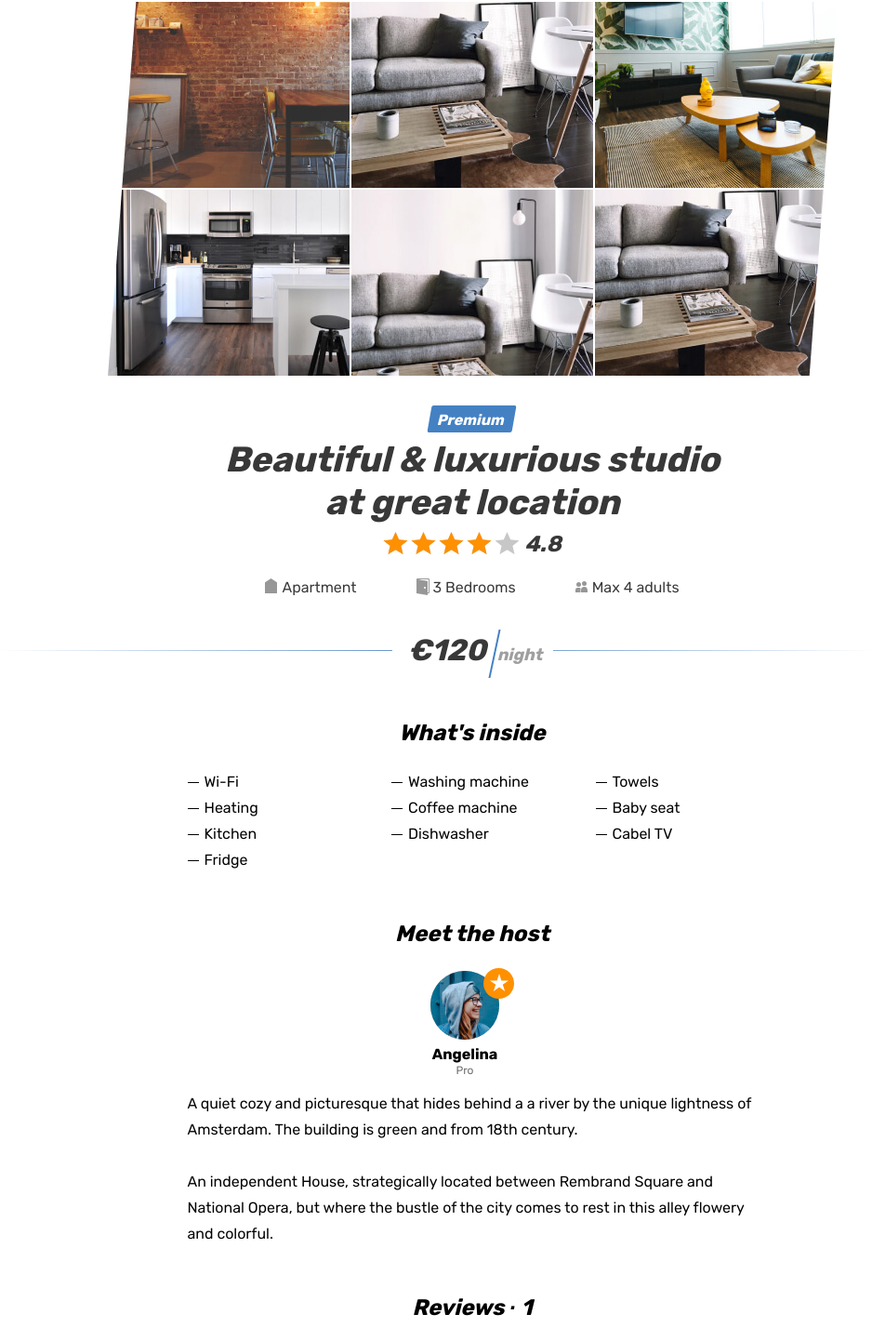
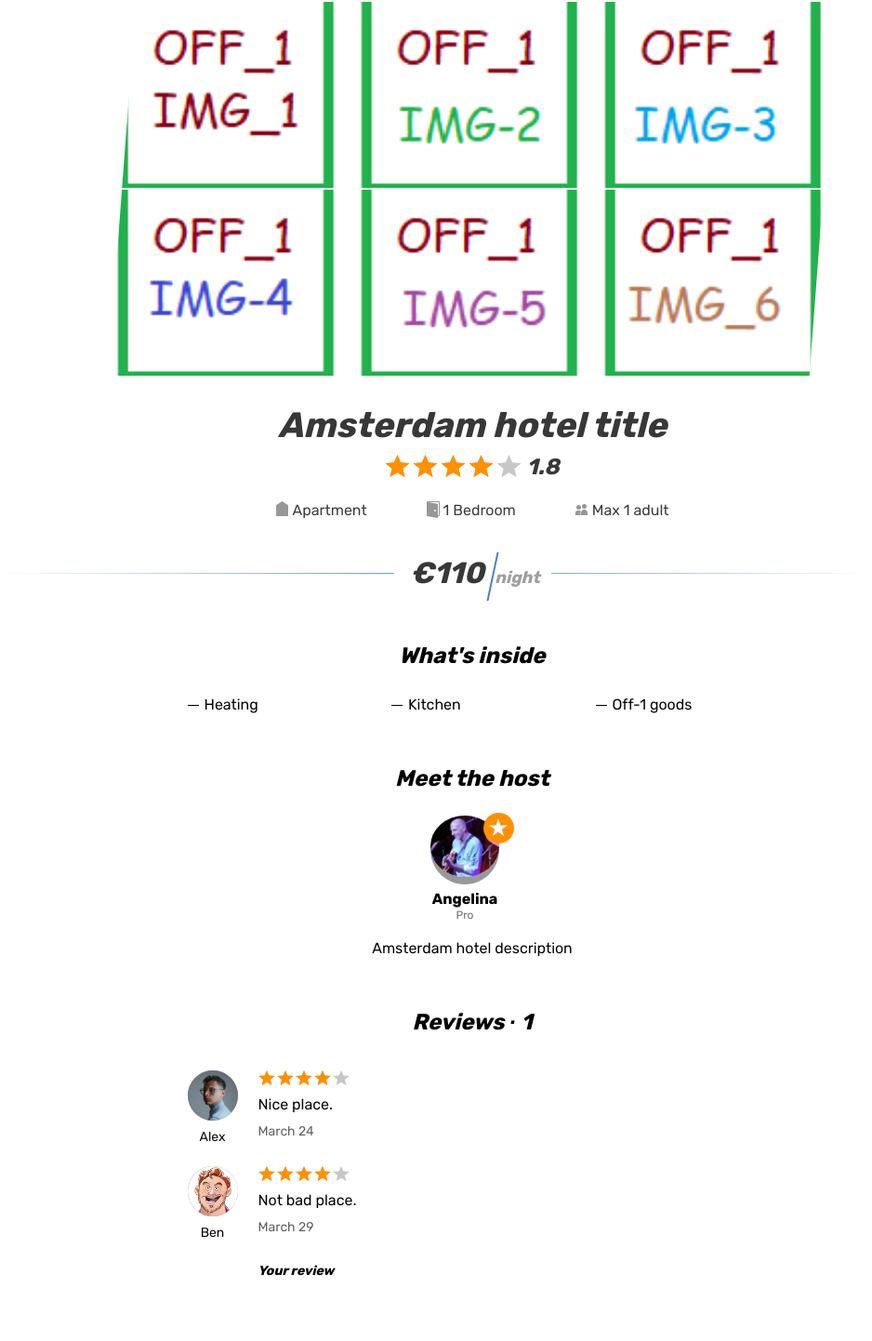
Before and after one commit to RomanBass/1430065-six-cities-10, a React (Create React App) app in the folder project/: page /offer/1 in a window 1280 px wide. Shown: the part 77-1519 px from the top of the page at 93% size, without its empty margins (132-1070 px from the left). Built offline with nearby package versions, Linux system fonts and the light colour scheme.

Commit message:
делает пропсы для property

```diff
--- a/project/src/components/app/app.tsx
+++ b/project/src/components/app/app.tsx
@@ -27,7 +27,7 @@ function App({ rentalOffersNumber, offers, reviews }: AppScreenProps): JSX.Eleme
           </PrivateRoute>
         }
         />
-        <Route path={AppRoute.OfferPath} element={<Room />} />
+        <Route path={AppRoute.OfferPath} element={<Room offers={offers} reviews={reviews}/>} />
         <Route path={AppRoute.WrongPath} element={<NotFound />} />
 
       </Routes>
--- a/project/src/pages/property/property.tsx
+++ b/project/src/pages/property/property.tsx
@@ -1,6 +1,66 @@
 import Logo from '../../components/logo/logo';
+import { Offers } from '../../types/offer';
+import { Reviews } from '../../types/review';
+import { Navigate, useParams } from 'react-router-dom';
 
-function Property(): JSX.Element {
+type RoomProps = {
+  offers: Offers;
+  reviews: Reviews;
+}
+
+function Property({ offers, reviews }: RoomProps): JSX.Element {
+  const { id } = useParams();
+
+  if (id) {
+
+    const currentOffer = offers.find((offer) => offer.id === +id);
+
+    if (!currentOffer) {
+      return <Navigate to='*' />;
+    }
+
+    const renderedImages = currentOffer.images.map((image) =>
+      (
+        <div key={image} className="property__image-wrapper">
+          <img className="property__image" src={image} alt="Studio" />
+        </div>
+      )
+    );
+
+    const renderedGoods = currentOffer.goods.map((good) =>
+      <li key={good} className="property__inside-item">{good}</li>
+    );
+
+    const currentReviews = reviews;
+
+    const renderedReviews = currentReviews.map((review) => {
+      const reviewDate = new Date(review.date);
+      return (
+        <li key={review.id} className="reviews__item">
+          <div className="reviews__user user">
+            <div className="reviews__avatar-wrapper user__avatar-wrapper">
+              <img className="reviews__avatar user__avatar" src={review.user.avatarUrl} width="54" height="54" alt="Reviews avatar" />
+            </div>
+            <span className="reviews__user-name">
+              {review.user.name}
+            </span>
+          </div>
+          <div className="reviews__info">
+            <div className="reviews__rating rating">
+              <div className="reviews__stars rating__stars">
+                <span style={{ width: '80%' }}></span>
+                <span className="visually-hidden">Rating</span>
+              </div>
+            </div>
+            <p className="reviews__text">
+              {review.comment}
+            </p>
+            <time className="reviews__time" dateTime={reviewDate.toISOString().substring(0, 10)}>{reviewDate.toLocaleString('en', { month: 'long' })} {reviewDate.toISOString().substring(8, 10)}</time>
+          </div>
+        </li>
+      );
+    });
+
     return (
       <div className="page">
         <header className="header">
@@ -32,34 +92,15 @@ function Property(): JSX.Element {
           <section className="property">
             <div className="property__gallery-container container">
               <div className="property__gallery">
-              <div className="property__image-wrapper">
-                <img className="property__image" src="img/room.jpg" alt="Studio"/>
-              </div>
-              <div className="property__image-wrapper">
-                <img className="property__image" src="img/apartment-01.jpg" alt="Studio"/>
-              </div>
-              <div className="property__image-wrapper">
-                <img className="property__image" src="img/apartment-02.jpg" alt="Studio"/>
-              </div>
-              <div className="property__image-wrapper">
-                <img className="property__image" src="img/apartment-03.jpg" alt="Studio"/>
-              </div>
-              <div className="property__image-wrapper">
-                <img className="property__image" src="img/studio-01.jpg" alt="Studio"/>
-              </div>
-              <div className="property__image-wrapper">
-                <img className="property__image" src="img/apartment-01.jpg" alt="Studio"/>
-              </div>
+                {renderedImages}
               </div>
             </div>
             <div className="property__container container">
               <div className="property__wrapper">
-              <div className="property__mark">
-                <span>Premium</span>
-              </div>
+                {currentOffer.isPremium ? <div className="property__mark"><span>Premium</span></div> : ''}
                 <div className="property__name-wrapper">
                   <h1 className="property__name">
-                  Beautiful &amp; luxurious studio at great location
+                    {currentOffer.title}
                   </h1>
                   <button className="property__bookmark-button button" type="button">
                     <svg className="property__bookmark-icon" width="31" height="33">
@@ -70,141 +111,86 @@ function Property(): JSX.Element {
                 </div>
                 <div className="property__rating rating">
                   <div className="property__stars rating__stars">
-                  <span style={{width: '80%'}}></span>
+                    <span style={{ width: '80%' }}></span>
                     <span className="visually-hidden">Rating</span>
                   </div>
-                <span className="property__rating-value rating__value">4.8</span>
+                  <span className="property__rating-value rating__value">{currentOffer.rating}</span>
                 </div>
                 <ul className="property__features">
                   <li className="property__feature property__feature--entire">
-                  Apartment
+                    {currentOffer.type}
                   </li>
                   <li className="property__feature property__feature--bedrooms">
-                  3 Bedrooms
+                    {currentOffer.bedrooms} {currentOffer.bedrooms > 1 ? 'Bedrooms' : 'Bedroom'}
                   </li>
                   <li className="property__feature property__feature--adults">
-                  Max 4 adults
+                    Max {currentOffer.maxAdults} {currentOffer.maxAdults > 1 ? 'adults' : 'adult'}
                   </li>
                 </ul>
                 <div className="property__price">
-                <b className="property__price-value">&euro;120</b>
+                  <b className="property__price-value">&euro;{currentOffer.price}</b>
                   <span className="property__price-text">&nbsp;night</span>
                 </div>
                 <div className="property__inside">
                   <h2 className="property__inside-title">What&apos;s inside</h2>
                   <ul className="property__inside-list">
-                  <li className="property__inside-item">
-                    Wi-Fi
-                  </li>
-                  <li className="property__inside-item">
-                    Washing machine
-                  </li>
-                  <li className="property__inside-item">
-                    Towels
-                  </li>
-                  <li className="property__inside-item">
-                    Heating
-                  </li>
-                  <li className="property__inside-item">
-                    Coffee machine
-                  </li>
-                  <li className="property__inside-item">
-                    Baby seat
-                  </li>
-                  <li className="property__inside-item">
-                    Kitchen
-                  </li>
-                  <li className="property__inside-item">
-                    Dishwasher
-                  </li>
-                  <li className="property__inside-item">
-                    Cabel TV
-                  </li>
-                  <li className="property__inside-item">
-                    Fridge
-                  </li>
+                    {renderedGoods}
                   </ul>
                 </div>
                 <div className="property__host">
                   <h2 className="property__host-title">Meet the host</h2>
                   <div className="property__host-user user">
                     <div className="property__avatar-wrapper property__avatar-wrapper--pro user__avatar-wrapper">
-                    <img className="property__avatar user__avatar" src="img/avatar-angelina.jpg" width="74" height="74" alt="Host avatar"/>
+                      <img className="property__avatar user__avatar" src={currentOffer.host.avatarUrl} width="74" height="74" alt="Host avatar" />
                     </div>
                     <span className="property__user-name">
-                    Angelina
+                      {currentOffer.host.name}
                     </span>
-                  <span className="property__user-status">
-                    Pro
-                  </span>
+                    {currentOffer.host.isPro === true ? <span className="property__user-status">Pro</span> : ''}
                   </div>
                   <div className="property__description">
                     <p className="property__text">
-                    A quiet cozy and picturesque that hides behind a a river by the unique lightness of Amsterdam. The building is green and from 18th century.
-                  </p>
-                  <p className="property__text">
-                    An independent House, strategically located between Rembrand Square and National Opera, but where the bustle of the city comes to rest in this alley flowery and colorful.
+                      {currentOffer.description}
                     </p>
                   </div>
                 </div>
                 <section className="property__reviews reviews">
                   <h2 className="reviews__title">Reviews &middot; <span className="reviews__amount">1</span></h2>
                   <ul className="reviews__list">
-                  <li className="reviews__item">
-                    <div className="reviews__user user">
-                      <div className="reviews__avatar-wrapper user__avatar-wrapper">
-                        <img className="reviews__avatar user__avatar" src="img/avatar-max.jpg" width="54" height="54" alt="Reviews avatar"/>
-                      </div>
-                      <span className="reviews__user-name">
-                        Max
-                      </span>
-                    </div>
-                    <div className="reviews__info">
-                      <div className="reviews__rating rating">
-                        <div className="reviews__stars rating__stars">
-                          <span style={{width: '80%'}}></span>
-                          <span className="visually-hidden">Rating</span>
-                        </div>
-                      </div>
-                      <p className="reviews__text">
-                        A quiet cozy and picturesque that hides behind a a river by the unique lightness of Amsterdam. The building is green and from 18th century.
-                      </p>
-                      <time className="reviews__time" dateTime="2019-04-24">April 2019</time>
-                    </div>
-                  </li>
+                    {renderedReviews}
                   </ul>
                   <form className="reviews__form form" action="#" method="post">
                     <label className="reviews__label form__label" htmlFor="review">Your review</label>
                     <div className="reviews__rating-form form__rating">
-                    <input className="form__rating-input visually-hidden" name="rating" value="5" id="5-stars" type="radio"/>
+                      <input className="form__rating-input visually-hidden" name="rating" value="5" id="5-stars" type="radio" />
                       <label htmlFor="5-stars" className="reviews__rating-label form__rating-label" title="perfect">
                         <svg className="form__star-image" width="37" height="33">
                           <use xlinkHref="#icon-star"></use>
                         </svg>
                       </label>
 
-                    <input className="form__rating-input visually-hidden" name="rating" value="4" id="4-stars" type="radio"/>
+                      <input className="form__rating-input visually-hidden" name="rating" value="4" id="4-stars" type="radio" />
                       <label htmlFor="4-stars" className="reviews__rating-label form__rating-label" title="good">
                         <svg className="form__star-image" width="37" height="33">
                           <use xlinkHref="#icon-star"></use>
                         </svg>
                       </label>
 
-                    <input className="form__rating-input visually-hidden" name="rating" value="3" id="3-stars" type="radio"/>
+                      <input className="form__rating-input visually-hidden" name="rating" value="3" id="3-stars" type="radio" />
                       <label htmlFor="3-stars" className="reviews__rating-label form__rating-label" title="not bad">
                         <svg className="form__star-image" width="37" height="33">
                           <use xlinkHref="#icon-star"></use>
                         </svg>
                       </label>
 
-                    <input className="form__rating-input visually-hidden" name="rating" value="2" id="2-stars" type="radio"/>
+                      <input className="form__rating-input visually-hidden" name="rating" value="2" id="2-stars" type="radio" />
                       <label htmlFor="2-stars" className="reviews__rating-label form__rating-label" title="badly">
                         <svg className="form__star-image" width="37" height="33">
                           <use xlinkHref="#icon-star"></use>
                         </svg>
                       </label>
 
-                    <input className="form__rating-input visually-hidden" name="rating" value="1" id="1-star" type="radio"/>
+                      <input className="form__rating-input visually-hidden" name="rating" value="1" id="1-star" type="radio" />
                       <label htmlFor="1-star" className="reviews__rating-label form__rating-label" title="terribly">
                         <svg className="form__star-image" width="37" height="33">
                           <use xlinkHref="#icon-star"></use>
@@ -231,7 +217,7 @@ function Property(): JSX.Element {
                 <article className="near-places__card place-card">
                   <div className="near-places__image-wrapper place-card__image-wrapper">
                     <a href="/">
-                    <img className="place-card__image" src="img/room.jpg" width="260" height="200" alt="Place"/>
+                      <img className="place-card__image" src="img/room.jpg" width="260" height="200" alt="Place" />
                     </a>
                   </div>
                   <div className="place-card__info">
@@ -249,7 +235,7 @@ function Property(): JSX.Element {
                     </div>
                     <div className="place-card__rating rating">
                       <div className="place-card__stars rating__stars">
-                      <span style={{width: '80%'}}></span>
+                        <span style={{ width: '80%' }}></span>
                         <span className="visually-hidden">Rating</span>
                       </div>
                     </div>
@@ -263,7 +249,7 @@ function Property(): JSX.Element {
                 <article className="near-places__card place-card">
                   <div className="near-places__image-wrapper place-card__image-wrapper">
                     <a href="/">
-                    <img className="place-card__image" src="img/apartment-02.jpg" width="260" height="200" alt="Place"/>
+                      <img className="place-card__image" src="img/apartment-02.jpg" width="260" height="200" alt="Place" />
                     </a>
                   </div>
                   <div className="place-card__info">
@@ -281,7 +267,7 @@ function Property(): JSX.Element {
                     </div>
                     <div className="place-card__rating rating">
                       <div className="place-card__stars rating__stars">
-                      <span style={{width: '80%'}}></span>
+                        <span style={{ width: '80%' }}></span>
                         <span className="visually-hidden">Rating</span>
                       </div>
                     </div>
@@ -298,7 +284,7 @@ function Property(): JSX.Element {
                   </div>
                   <div className="near-places__image-wrapper place-card__image-wrapper">
                     <a href="/">
-                    <img className="place-card__image" src="img/apartment-03.jpg" width="260" height="200" alt="Place"/>
+                      <img className="place-card__image" src="img/apartment-03.jpg" width="260" height="200" alt="Place" />
                     </a>
                   </div>
                   <div className="place-card__info">
@@ -316,7 +302,7 @@ function Property(): JSX.Element {
                     </div>
                     <div className="place-card__rating rating">
                       <div className="place-card__stars rating__stars">
-                      <span style={{width: '100%'}}></span>
+                        <span style={{ width: '100%' }}></span>
                         <span className="visually-hidden">Rating</span>
                       </div>
                     </div>
@@ -333,6 +319,9 @@ function Property(): JSX.Element {
       </div>
 
     );
+  } else {
+    return <Navigate to='*' />;
+  }
 }
 
 export default Property;
```
Lines whose indentation alone changed are shown as unchanged.
